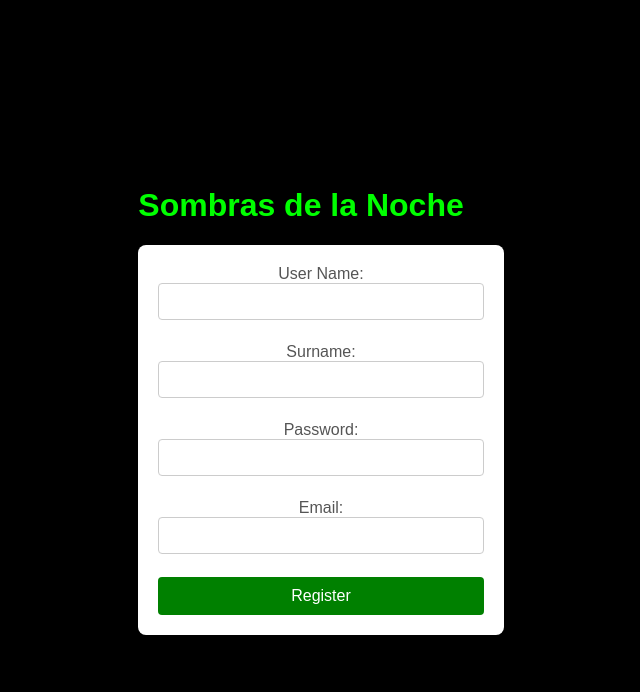
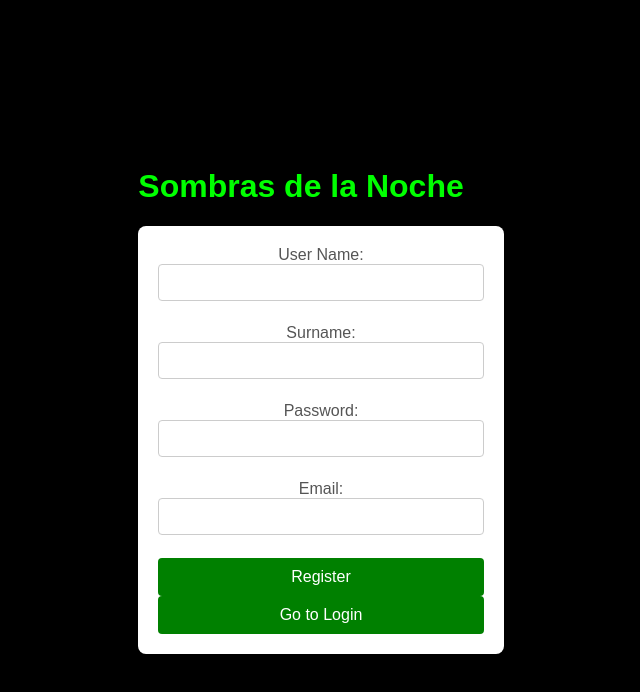
Before and after one commit to jorgehuetebarrera/dockerizar-api, a React (Create React App) app in the folder dockerizar-api/front-end/: page / in a window 1280 px wide. Both pictures are taken after a click on the button "Registrar usuario". Shown: the top 692 px of the page, without its empty margins (339-979 px from the left). Built offline with nearby package versions, Linux system fonts and the light colour scheme.

Commit message:
hasta los huevos

```diff
--- a/dockerizar-api/front-end/src/components/app/CreateUser.js
+++ b/dockerizar-api/front-end/src/components/app/CreateUser.js
@@ -19,7 +19,7 @@ const CreateUser = ({ onRegisterSuccess }) => {
     };
 
     try {
-      const response = await fetch('https://thenightmarearcadia.onrender.com', {
+      const response = await fetch('https://noche-en-arcadia-la-noche-mas-oscura-nnxi.onrender.com', {
         method: 'POST',
         headers: {
           'Content-Type': 'application/json'
@@ -38,7 +38,10 @@ const CreateUser = ({ onRegisterSuccess }) => {
     }
   };
 
-
+  const redirectToLogin = () => {
+    // Aquí puedes realizar la redirección al formulario de inicio de sesión
+    window.location.href = '/login'; // Cambia la ruta según tu configuración
+  };
 
   return (
     <form onSubmit={handleSubmit}>
@@ -83,7 +86,7 @@ const CreateUser = ({ onRegisterSuccess }) => {
       </label>
       <br />
       <button type="submit">Register</button>
-
+      <button type="button" onClick={redirectToLogin}>Go to Login</button>
     </form>
   );
 };
--- a/dockerizar-api/front-end/src/components/app/logingForm.js
+++ b/dockerizar-api/front-end/src/components/app/logingForm.js
@@ -9,7 +9,7 @@ const LoginForm = ({ onLoginSuccess }) => {
 
     try {
       // Realizar la lógica de inicio de sesión (por ejemplo, con fetch)
-      const response = await fetch('https://thenightmarearcadia.onrender.com', {
+      const response = await fetch('https://noche-en-arcadia-la-noche-mas-oscura-nnxi.onrender.com', {
         method: 'POST',
         headers: {
           'Content-Type': 'application/json'
```
